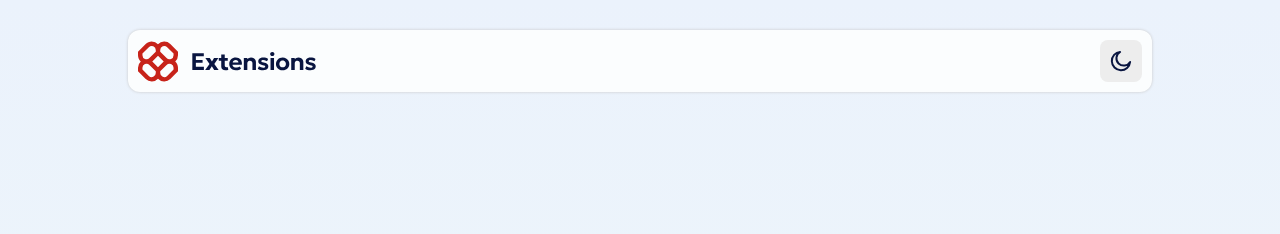
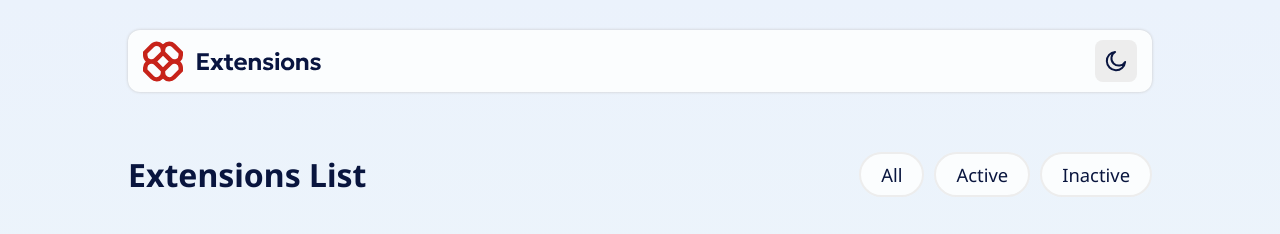
Before and after one commit to NikolaD93/Frontend_Mentor_Browser-extension-manager-UI, a plain HTML site: page index.html in a window 1280 px wide. Drawn offline with Linux system fonts and the light colour scheme.

Commit message:
filters section UI finish

```diff
--- a/index.html
+++ b/index.html
@@ -29,6 +29,16 @@
           />
         </a>
       </nav>
+
+      <div class="filter-section">
+        <h1>Extensions List</h1>
+
+        <div class="filters">
+          <button class="btn">All</button>
+          <button class="btn">Active</button>
+          <button class="btn">Inactive</button>
+        </div>
+      </div>
     </div>
 
     <!-- <div class="attribution">
--- a/style.css
+++ b/style.css
@@ -30,6 +30,8 @@
 
   --border-radius-xl: 12px;
   --border-radius-l: 8px;
+
+  --transition: all 0.3s ease-in-out;
 }
 
 body.dark {
@@ -77,7 +79,7 @@ nav {
   background-color: var(--color-neutral-0);
   border-radius: var(--border-radius-xl);
   margin-top: 30px;
-  padding: 10px;
+  padding: 10px 15px;
   box-shadow: 0 0 3px var(--color-neutral-300);
   display: flex;
   align-items: center;
@@ -90,3 +92,50 @@ nav a {
   border-radius: var(--border-radius-l);
   display: flex;
 }
+
+.filter-section {
+  display: flex;
+  align-items: center;
+  justify-content: space-between;
+  margin-top: 60px;
+  margin-bottom: 30px;
+}
+
+.filter-section h1 {
+  font-family: var(--font-family-bold);
+}
+
+.filter-section .filters {
+  display: flex;
+  gap: 10px;
+}
+
+.filter-section .btn {
+  padding: 8px 20px;
+  border-radius: 40px;
+  font-size: 1.15rem;
+  outline: none;
+  background-color: var(--color-neutral-0);
+  color: var(--color-text);
+  font-family: inherit;
+  border: 2px solid var(--color-neutral-100);
+  transition: var(--transition);
+  cursor: pointer;
+}
+
+.filter-section .btn:hover {
+  background-color: var(--color-red-400);
+}
+
+.filter-section .btn:focus {
+  outline: 2px solid var(--color-red-400);
+}
+
+@media screen and (max-width: 768px) {
+  .filter-section {
+    margin-top: 40px;
+    margin-bottom: 20px;
+    flex-direction: column;
+    gap: 20px;
+  }
+}
```
